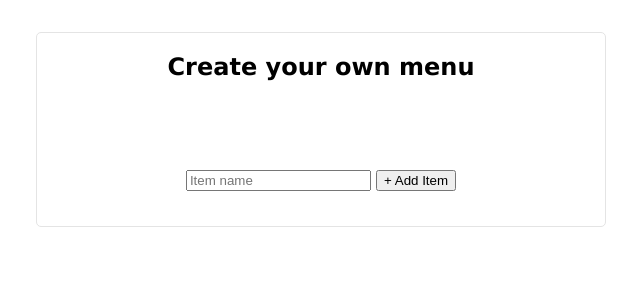
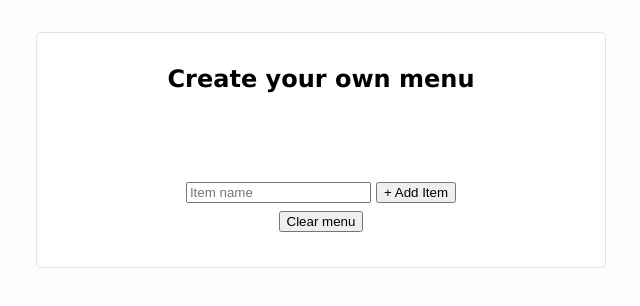
Before and after one commit to Mkomarr/JavaScript30-Wes-Bos, a plain HTML site: page 15. Local storage & event delegation/index.html in a window 1280 px wide. Shown: the whole page, without its empty margins (319-959 px from the left). Drawn offline with Linux system fonts and the light colour scheme.

Commit message:
add clear button -but need to fix

```diff
--- a/15. Local storage & event delegation/index.html
+++ b/15. Local storage & event delegation/index.html
@@ -11,17 +11,20 @@
 <div class="wrapper">
     <h2>Create your own menu</h2>
     <ul class="plates">
-        <li>Loading tapas....</li>
+        <li>What is your favourite ingedient?</li>
     </ul>
     <form class="add-items">
         <input type="text" name="item" placeholder="Item name" required>
         <input type="submit" value="+ Add Item">
     </form>
+    <button>Clear menu</button>
+
 </div>
     <script>
         const addItems = document.querySelector('.add-items');
         const itemsList = document.querySelector('.plates');
         const items = JSON.parse(localStorage.getItem('items')) || [];
+        const clearBtn = document.querySelector('button');
 
         function addItem(e) {
             e.preventDefault();
@@ -55,11 +58,18 @@
             items[index].done = !items[index].done;
             localStorage.setItem('items', JSON.stringify(items));
             populateList(items, itemsList);
-        }
+        };
+
+        function clearMenu() {
+            localStorage.removeItem('items');
+            location.reload();
+            itemsList.innerHTML = '<li>Type in your ingredient</li>'
+        };
 
         addItems.addEventListener('submit', addItem);
         itemsList.addEventListener('click', toggleDone);
         populateList(items, itemsList);
+        clearBtn.addEventListener('click', clearMenu);
 
     </script>
 </body>
--- a/15. Local storage & event delegation/style.css
+++ b/15. Local storage & event delegation/style.css
@@ -5,13 +5,19 @@
 html {
     font-family: Verdana, Geneva, Tahoma, sans-serif;
     line-height: 1.8rem;
+    background-color: #fdfbfb;
 }
 .wrapper {
     width: 80%;
-    margin: 0 auto;
+    margin: 2rem auto;
     text-align: center;
     border: 1px solid var(--border-color);
     border-radius: 5px;
+    background-color: white;
+    padding-bottom: 2rem;
+}
+
+h2 {
     margin-top: 2rem;
 }
 
@@ -31,9 +37,6 @@ ul > li {
     padding: 0 1rem;
 }
 
-.add-items {
-    margin-bottom: 2rem;
-}
 
 /* ----- desktop ----- */
 
```
